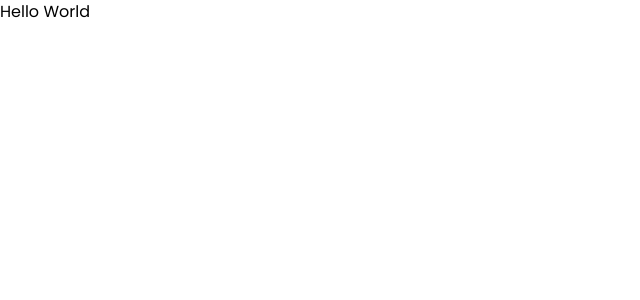
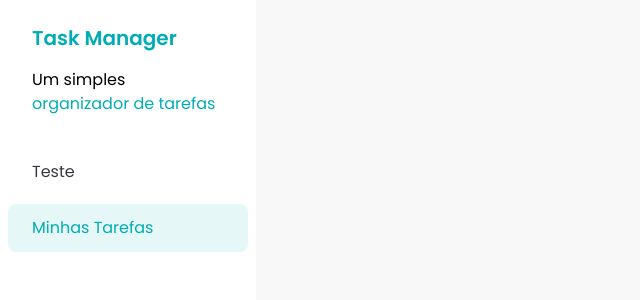
Before and after one commit to thi7silva/TaskManager, a React (Vite) app: page / in a window 1280 px wide. Shown: the top 300 px of the page, without its empty margins (0-640 px from the left). Built offline with nearby package versions, Linux system fonts and the light colour scheme.

Commit message:
feat: add Sidebar and SidebarButton component

```diff
--- a/src/App.jsx
+++ b/src/App.jsx
@@ -1,5 +1,7 @@
+import Sidebar from './components/Sidebar';
+
 function App() {
-  return <h1 className="">Hello World</h1>;
+  return <Sidebar />;
 }
 
 export default App;
--- /dev/null
+++ b/src/components/Sidebar.jsx
@@ -0,0 +1,22 @@
+import SidebarButton from './SidebarButton';
+
+const Sidebar = () => {
+  return (
+    <div className="h-screen w-64 bg-white">
+      <div className="space-y-4 px-8 py-6">
+        <h1 className="text-xl font-semibold text-[#00ADB5]">Task Manager</h1>
+        <p>
+          Um simples{' '}
+          <span className="text-[#00ADB5]">organizador de tarefas</span>
+        </p>
+      </div>
+
+      <div className="flex flex-col gap-2 p-2">
+        <SidebarButton variant="unselected">Teste</SidebarButton>
+        <SidebarButton variant="selected">Minhas Tarefas</SidebarButton>
+      </div>
+    </div>
+  );
+};
+
+export default Sidebar;
--- /dev/null
+++ b/src/components/SidebarButton.jsx
@@ -0,0 +1,19 @@
+const SidebarButton = ({ children, variant }) => {
+  const getVariantClasses = () => {
+    if (variant === 'unselected') {
+      return 'text-[#35383E]';
+    }
+
+    if (variant === 'selected') {
+      return 'bg-[#E6F7F8] text-[#00ADB5]';
+    }
+  };
+
+  return (
+    <a href="#" className={`rounded-lg px-6 py-3 ${getVariantClasses()}`}>
+      {children}
+    </a>
+  );
+};
+
+export default SidebarButton;
--- a/src/index.css
+++ b/src/index.css
@@ -129,6 +129,7 @@
   }
 
   body {
+    @apply bg-[#f8f8f8];
     font-family: 'Poppins';
   }
 }
```
